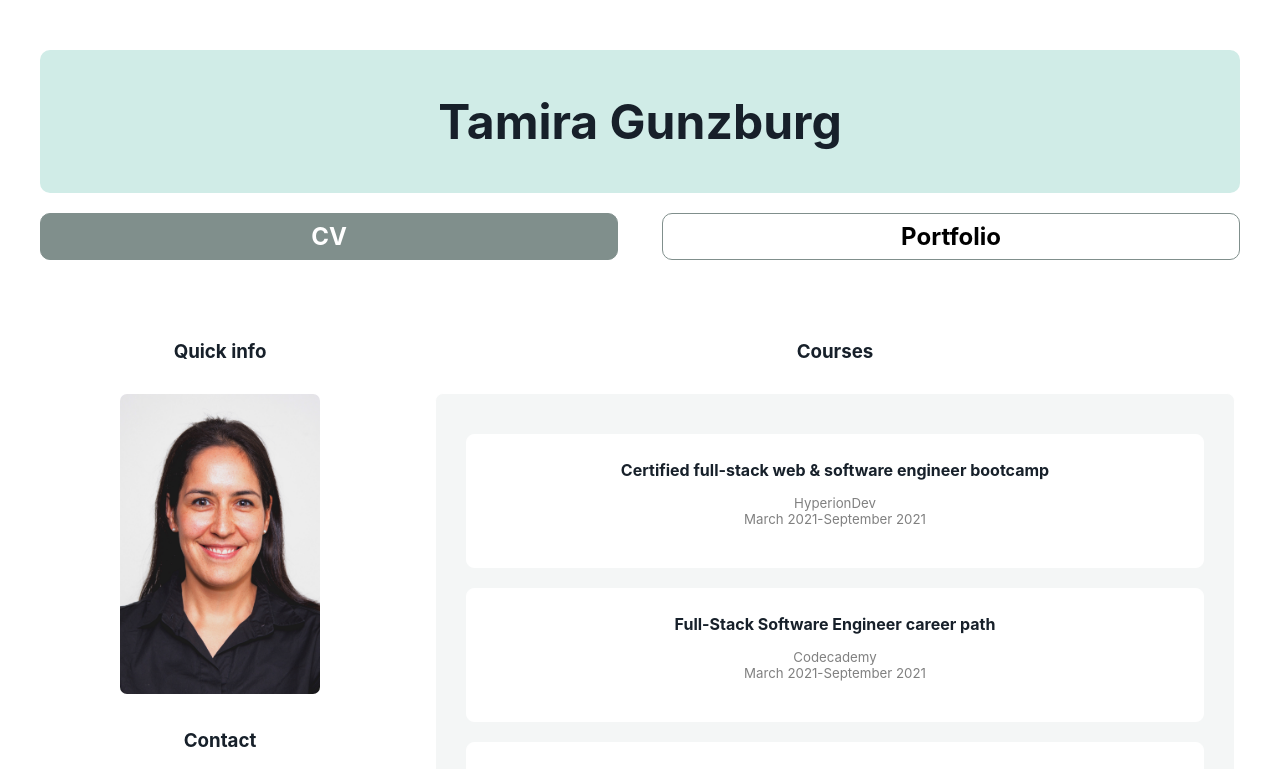
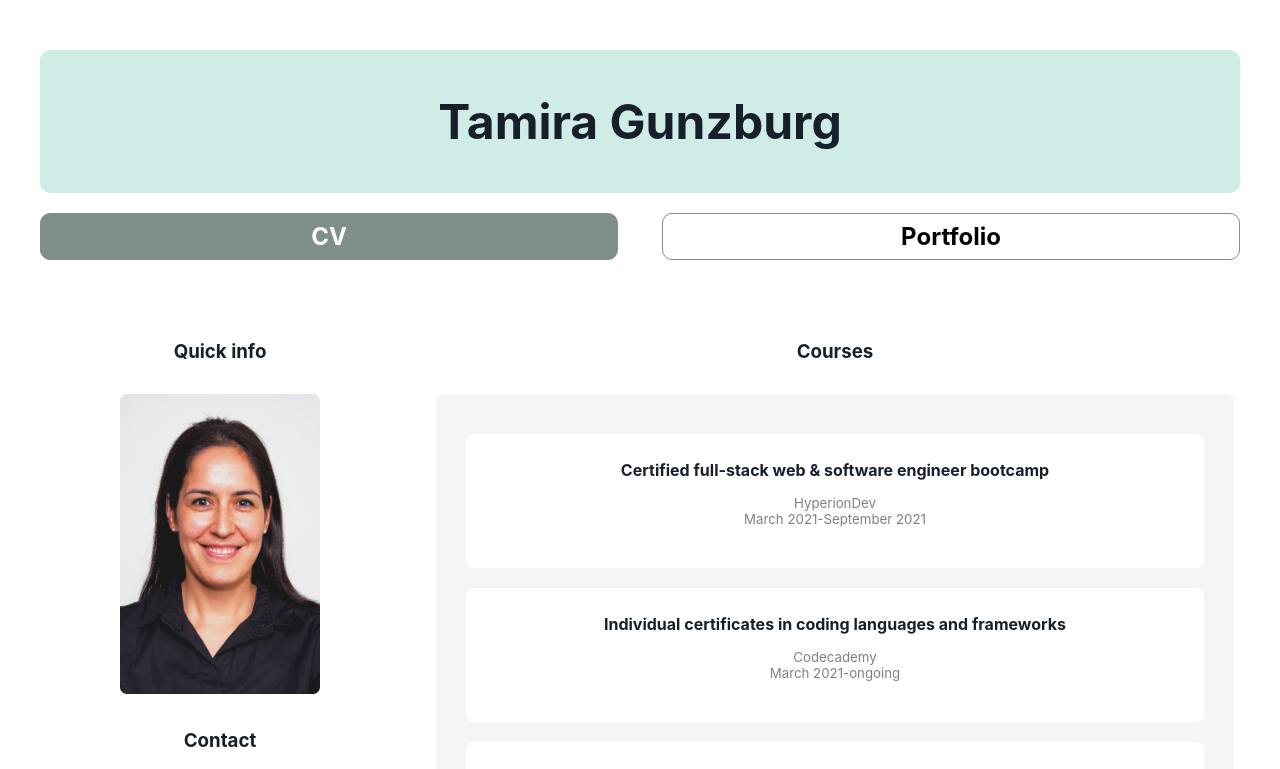
Before and after one commit to tamiragun/Portfolio-CV, a React (Create React App) app: page / in a window 1280 px wide. Shown: the top 769 px of the page. Built offline with nearby package versions, Linux system fonts and the light colour scheme.

Commit message:
Update Codecademy certificate section

```diff
--- a/src/pages/CV.js
+++ b/src/pages/CV.js
@@ -104,9 +104,9 @@ const courses = [
     dates: "March 2021-September 2021",
   },
   {
-    title: "Full-Stack Software Engineer career path",
+    title: "Individual certificates in coding languages and frameworks",
     institution: "Codecademy",
-    dates: "March 2021-September 2021",
+    dates: "March 2021-ongoing",
   },
   {
     title: "Introduction to Functional Programming with Python I & II",
```
